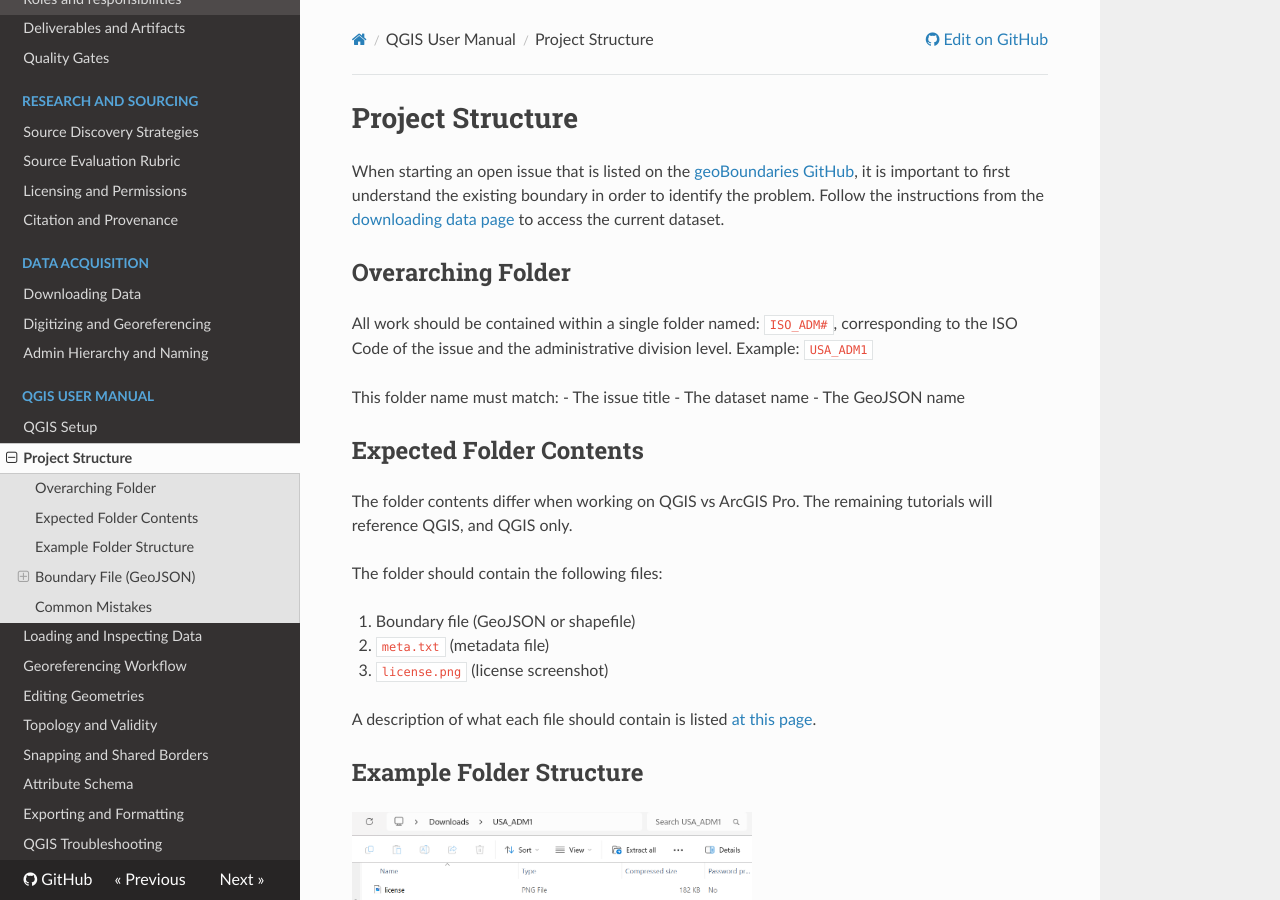
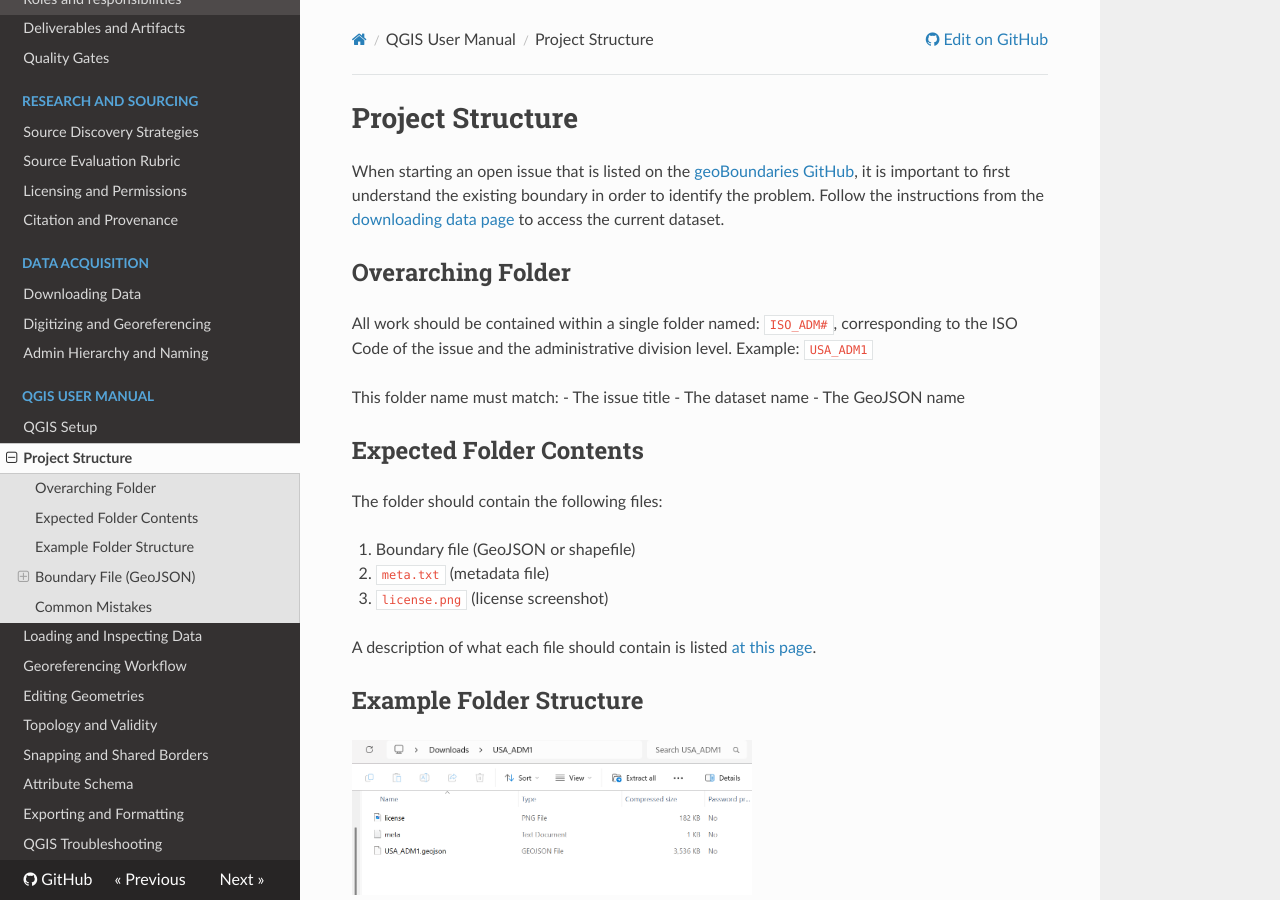
Before and after one commit to wmgeolab/gbDocs, an MkDocs documentation site: the page built from docs/docs/40-qgis-user-manual/project-structure.md, in a window 1280 px wide and 900 px high. Built offline with MkDocs 1.6.1, drawn with Linux system fonts in a browser that asks for light colours; nearby versions of some CDN libraries.

Commit message:
Update project-structure.md

```diff
--- a/docs/docs/40-qgis-user-manual/project-structure.md
+++ b/docs/docs/40-qgis-user-manual/project-structure.md
@@ -13,9 +13,6 @@
   - The GeoJSON name
 
 ## Expected Folder Contents
-
-
-The folder contents differ when working on QGIS vs ArcGIS Pro. The remaining tutorials will reference QGIS, and QGIS only.
 
 The folder should contain the following files:
 
```
